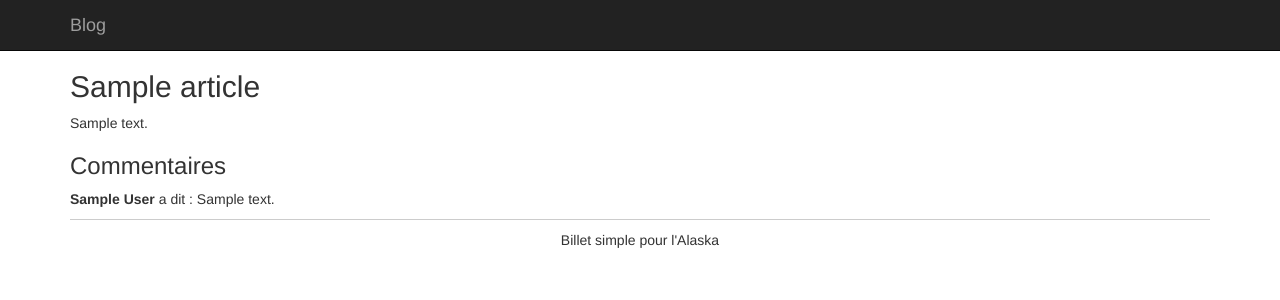
After one commit to FredericAlves/Blog, a PHP site: template views/article.html.twig in a window 1280 px wide. The commit adds this page. Shown: the top 300 px of the page. Run offline with PHP 8.4, Linux system fonts and the light colour scheme; the template is opened without the code that fills it: most values are stand-ins (such as "Sample title", 1, 10 or a date in 2020); some libraries are stand-ins or nearby versions.

Commit message:
Ajout de Twig et Bootstrap . Class CommentDAO

```diff
--- a/app/app.php
+++ b/app/app.php
@@ -9,6 +9,12 @@ ExceptionHandler::register();
 
 // Register service providers.
 $app->register(new Silex\Provider\DoctrineServiceProvider());
+$app->register(new Silex\Provider\TwigServiceProvider(), array(
+    'twig.path' => __DIR__.'/../views',
+));
+$app->register(new Silex\Provider\AssetServiceProvider(), array(
+    'assets.version' => 'v1'
+));
 
 // Register services.
 $app['dao.article'] = function ($app) {
--- a/composer.json
+++ b/composer.json
@@ -1,7 +1,10 @@
 {
   "require": {
     "silex/silex": "~2.0",
-    "doctrine/dbal": "~2.5"
+    "doctrine/dbal": "~2.5",
+    "twig/twig": "~1.28",
+    "symfony/twig-bridge": "~2.8|3.0.*",
+    "symfony/asset": "~2.8|3.0.*"
   },
   "autoload": {
     "psr-4": {
--- a/db/content.sql
+++ b/db/content.sql
@@ -1,5 +1,8 @@
 INSERT INTO `article` (`id`, `date_add`, `date_last_edit`, `title`, `content`) VALUES
-  (1, '2017-05-12 16:15:34', NULL, 'Premier Billet', 'Bonjour,\r\n\r\ncomment ça va ?');
+  (1, '2017-05-12 16:15:34', NULL, 'Premier Billet', 'Bonjour,\r\n\r\ncomment ça va ?'),
+  (2, '2017-05-15 16:15:34', NULL, 'deuxieme Billet', 'Bonjour,\r\n\r\ncomment ça va ?')
+;
+
 
 INSERT INTO `comment` (`id`, `article_id`, `parent_id`, `level`, `date_add`, `date_last_edit`, `author`, `email`, `content`, `report`) VALUES
   (1, 1, NULL, 0, '2017-05-12 16:17:28', NULL, 'Fremendream', 'fremendream@gmail.com', 'Coucou , moi ça va bien !', 0),
--- /dev/null
+++ b/views/article.html.twig
@@ -0,0 +1,16 @@
+{% extends "layout.html.twig" %}
+
+{% block title %}{{ article.title }}{% endblock %}
+
+{% block content %}
+    <p>
+    <h2>{{ article.title }}</h2>
+    <p>{{ article.content }}</p>
+    <h3>Commentaires</h3>
+    {% for comment in comments %}
+        <strong>{{ comment.author }}</strong> a dit : {{ comment.content }}<br>
+    {% else %}
+        Pas de commentaires.
+    {% endfor %}
+    </p>
+{% endblock %}
--- /dev/null
+++ b/views/layout.html.twig
@@ -0,0 +1,31 @@
+<!doctype html>
+<html>
+<head>
+    <meta charset="utf-8">
+    <meta http-equiv="X-UA-Compatible" content="IE=edge">
+    <meta name="viewport" content="width=device-width, initial-scale=1">
+    <link href="{{ asset('/lib/bootstrap/css/bootstrap.min.css') }}" rel="stylesheet">
+    <link href="{{ asset('/css/style.css') }}" rel="stylesheet">
+    <title>Blog de Jean Forteroche - {% block title %}{% endblock %}</title>
+</head>
+<body>
+<div class="container">
+    <nav class="navbar navbar-default navbar-fixed-top navbar-inverse" role="navigation">
+        <div class="container">
+            <div class="navbar-header">
+                <button type="button" class="navbar-toggle" data-toggle="collapse" data-target="#navbar-collapse-target">
+                    <span class="icon-bar"></span>
+                    <span class="icon-bar"></span>
+                    <span class="icon-bar"></span>
+                </button>
+                <a class="navbar-brand" href="{{ path('home') }}">Blog</a>
+            </div>
+            <div class="collapse navbar-collapse" id="navbar-collapse-target">
+            </div>
+        </div><!-- /.container -->
+    </nav>
+    <div id="content">{% block content %}{% endblock %}</div>
+    <footer class="footer">Billet simple pour l'Alaska</footer>
+</div>
+</body>
+</html>
--- a/web/style.css
+++ b/web/css/style.css
@@ -12,6 +12,7 @@ body {
     text-decoration: none;
 }
 
+
 .adminTable {
     margin-top: 20px;
     margin-bottom: 20px;
--- a/web/index.php
+++ b/web/index.php
@@ -9,3 +9,4 @@ require __DIR__.'/../app/app.php';
 require __DIR__.'/../app/routes.php';
 
 $app->run();
+$app['debug'] = true;
```
Also changed, not shown: app/routes.php (+2 -6 lines), src/DAO/CommentDAO.php (added, +67 -0 lines), src/Domain/Comment.php (+8 -2 lines), views/index.html.twig (added, +13 -0 lines), views/view.php (deleted, +0 -20 lines).
